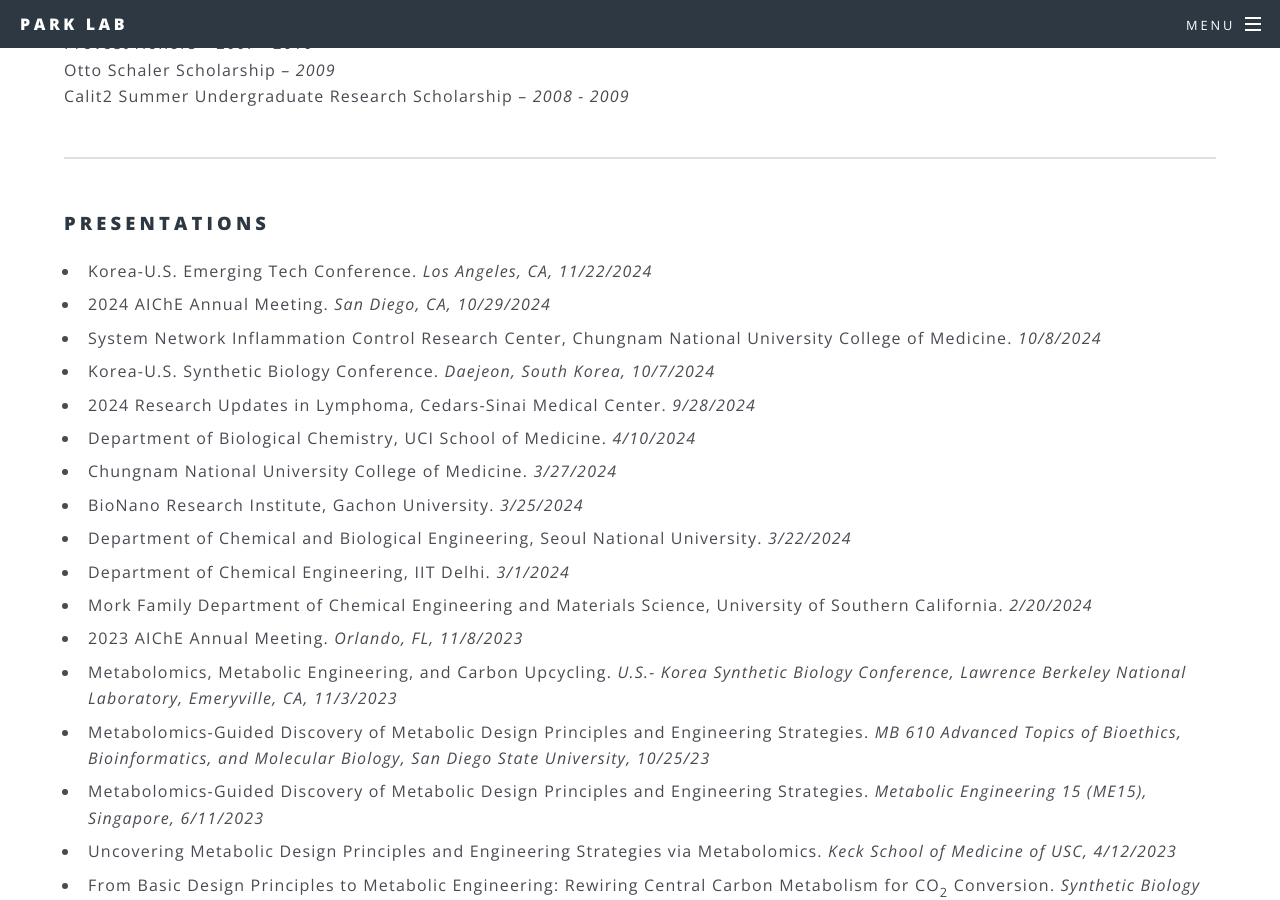
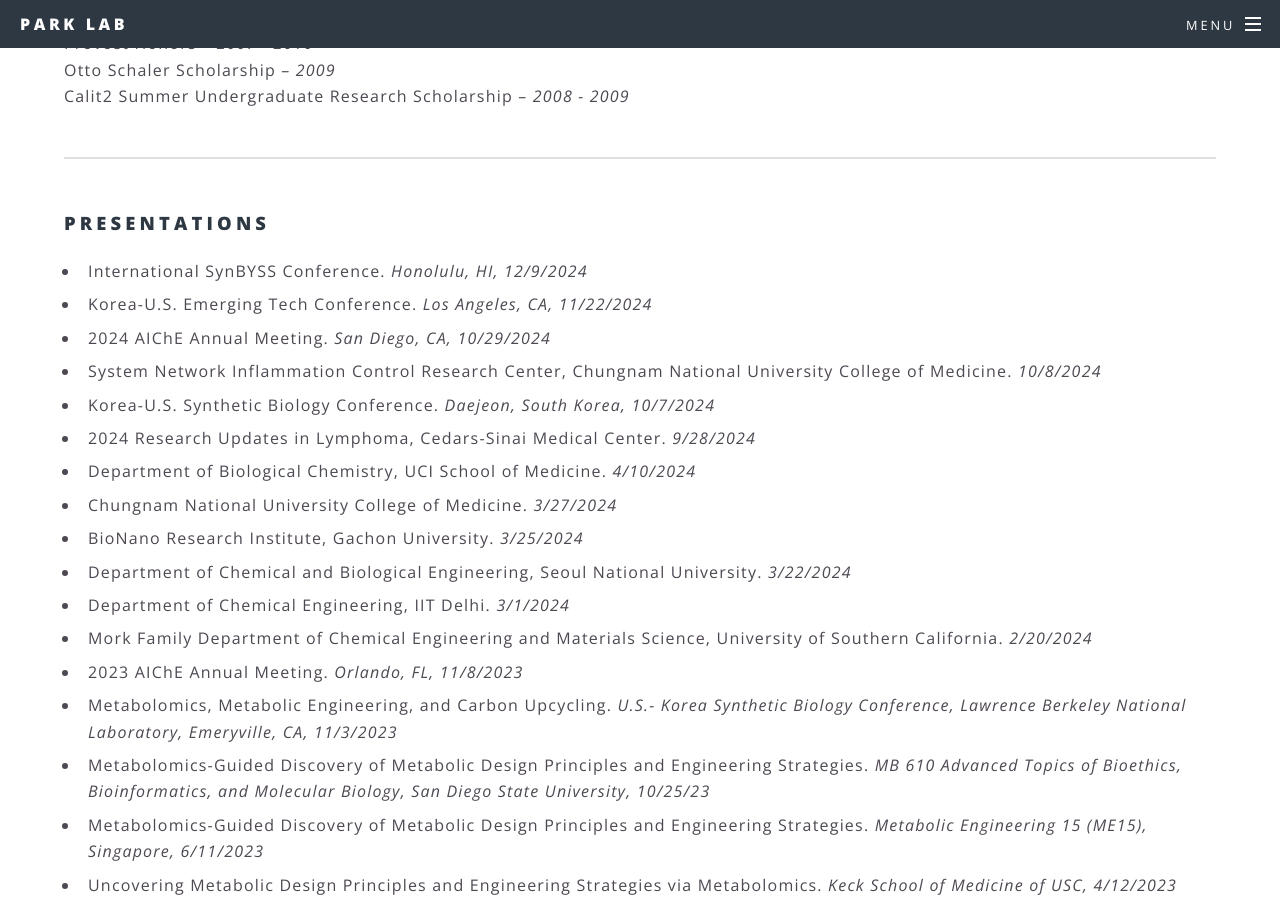
Before and after one commit to jopark/jopark.github.io, a Jekyll site: the page built from biography.html, in a window 1280 px wide and 900 px high, scrolled down 3831 px. Built offline with Jekyll 4.4.1, drawn with Linux system fonts in a browser that asks for light colours.

Commit message:
update photos and bio

```diff
--- a/biography.html
+++ b/biography.html
@@ -129,6 +129,7 @@
 		<p>
 		<h3>Presentations</h3>
 		<ul class="ul1">
+		<li>International SynBYSS Conference. <i>Honolulu, HI, 12/9/2024</i></li>
 		<li>Korea-U.S. Emerging Tech Conference. <i>Los Angeles, CA, 11/22/2024</i></li>
 		<li>2024 AIChE Annual Meeting. <i>San Diego, CA, 10/29/2024</i></li>
 		<li>System Network Inflammation Control Research Center, Chungnam National University College of Medicine. <i>10/8/2024</i></li>
--- a/photos.html
+++ b/photos.html
@@ -6,6 +6,9 @@
 <section>
 	<!-- <div class="container"> -->
 		<div class="card-columns">
+			<div class="card">
+				<span class="image fit"><a href="images/group/20241204_130531.jpg"><img src="images/group/20241204_130531.jpg" alt="" /><p class="title">Post-lab cleanup lunch</br> December 2024</p></a></span>
+			</div>
 			<div class="card">
 				<span class="image fit"><a href="images/group/aliya-defense.jpg"><img src="images/group/aliya-defense.jpg" alt="" /><p class="title">Congrats, Dr. Lakhani! </br> November 2024</p></a></span>
 			</div>
```
Also changed, not shown: 1 other file.
